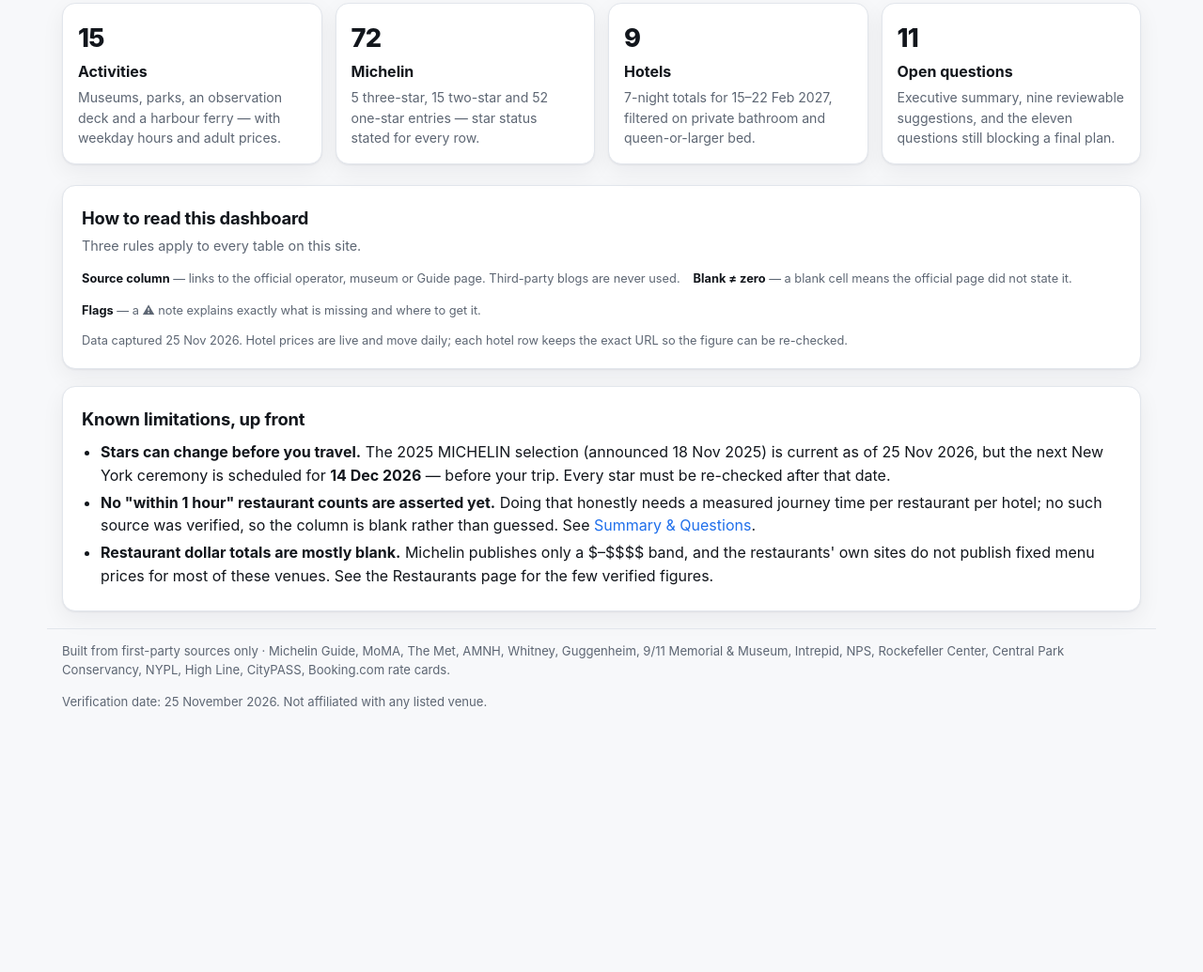
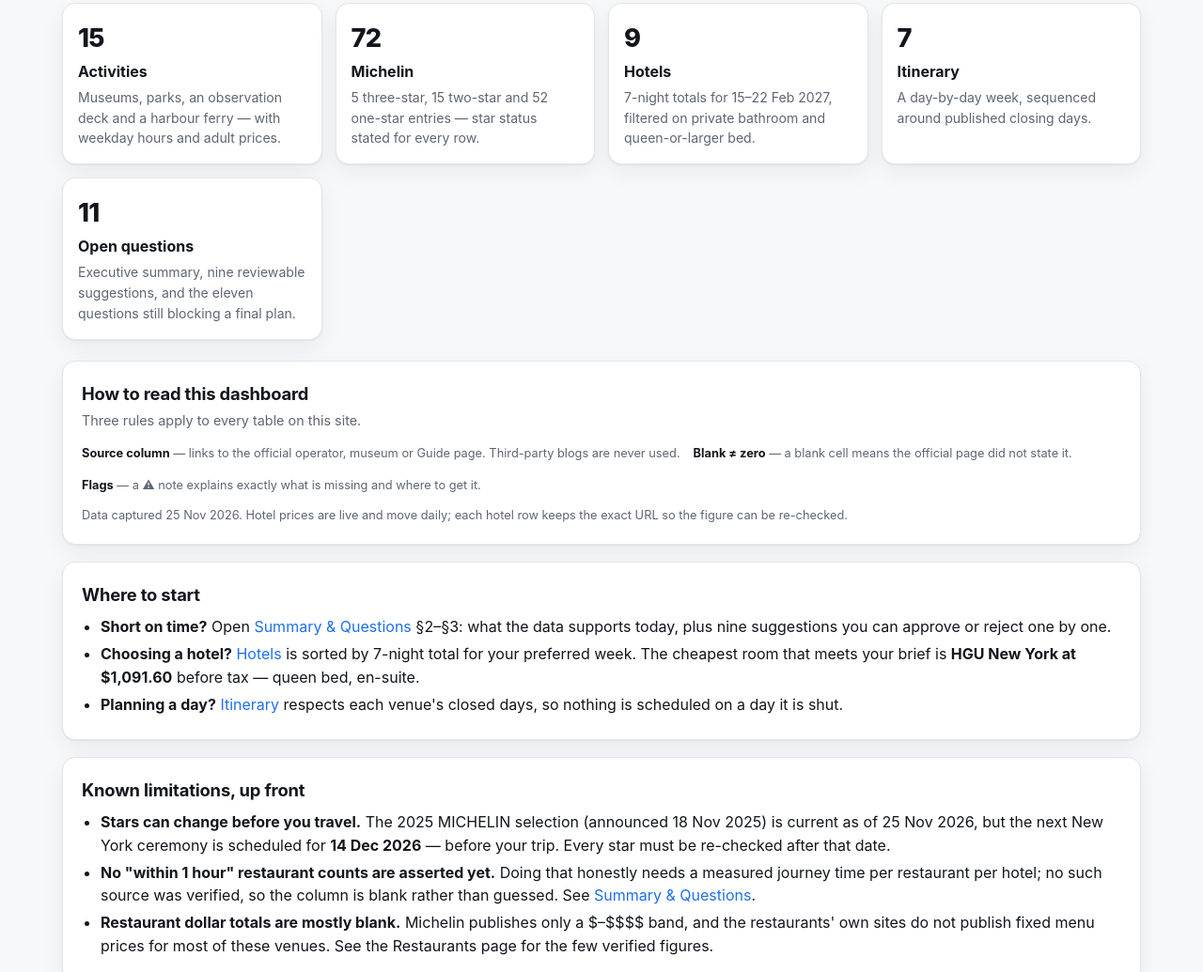
Before and after one commit to kanlerxz87-cyber/NYFun3, a plain HTML site: page index.html in a window 1280 px wide. Shown: the part 243-1278 px from the top of the page at 94% size. Before the commit the page ends 1013 px from the top, so only its background shows below. Drawn offline with Linux system fonts and the light colour scheme.

Commit message:
site: dashboard gets a where-to-start block and an itinerary card
Co-authored-by: arena-agent <297053741+arena-agent@users.noreply.github.com>

```diff
--- a/index.html
+++ b/index.html
@@ -35,6 +35,7 @@
     <a class="card" href="activities.html"><span class="count">15</span><h3>Activities</h3><p>Museums, parks, an observation deck and a harbour ferry — with weekday hours and adult prices.</p></a>
     <a class="card" href="michelin.html"><span class="count">72</span><h3>Michelin</h3><p>5 three-star, 15 two-star and 52 one-star entries — star status stated for every row.</p></a>
     <a class="card" href="hotels.html"><span class="count">9</span><h3>Hotels</h3><p>7-night totals for 15–22 Feb 2027, filtered on private bathroom and queen-or-larger bed.</p></a>
+    <a class="card" href="itinerary.html"><span class="count">7</span><h3>Itinerary</h3><p>A day-by-day week, sequenced around published closing days.</p></a>
     <a class="card" href="plan.html"><span class="count">11</span><h3>Open questions</h3><p>Executive summary, nine reviewable suggestions, and the eleven questions still blocking a final plan.</p></a>
   </div>
 
@@ -42,11 +43,20 @@
     <h2>How to read this dashboard</h2>
     <p class="lede">Three rules apply to every table on this site.</p>
     <div class="legend">
-      <span><b>Source column</b> — links to the official operator, museum or Guide page. Third-party blogs are never used.</span>
-      <span><b>Blank ≠ zero</b> — a blank cell means the official page did not state it.</span>
-      <span><b>Flags</b> — a ⚠ note explains exactly what is missing and where to get it.</span>
+      <div><b>Source column</b> — links to the official operator, museum or Guide page. Third-party blogs are never used.</div>
+      <div><b>Blank ≠ zero</b> — a blank cell means the official page did not state it.</div>
+      <div><b>Flags</b> — a ⚠ note explains exactly what is missing and where to get it.</div>
     </div>
     <p class="small muted" style="margin:0">Data captured 25 Nov 2026. Hotel prices are live and move daily; each hotel row keeps the exact URL so the figure can be re-checked.</p>
+  </section>
+
+  <section class="panel">
+    <h2>Where to start</h2>
+    <ul class="tight">
+      <li><strong>Short on time?</strong> Open <a href="plan.html">Summary &amp; Questions</a> §2–§3: what the data supports today, plus nine suggestions you can approve or reject one by one.</li>
+      <li><strong>Choosing a hotel?</strong> <a href="hotels.html">Hotels</a> is sorted by 7-night total for your preferred week. The cheapest room that meets your brief is <strong>HGU New York at $1,091.60</strong> before tax — queen bed, en-suite.</li>
+      <li><strong>Planning a day?</strong> <a href="itinerary.html">Itinerary</a> respects each venue's closed days, so nothing is scheduled on a day it is shut.</li>
+    </ul>
   </section>
 
   <section class="panel">
```
